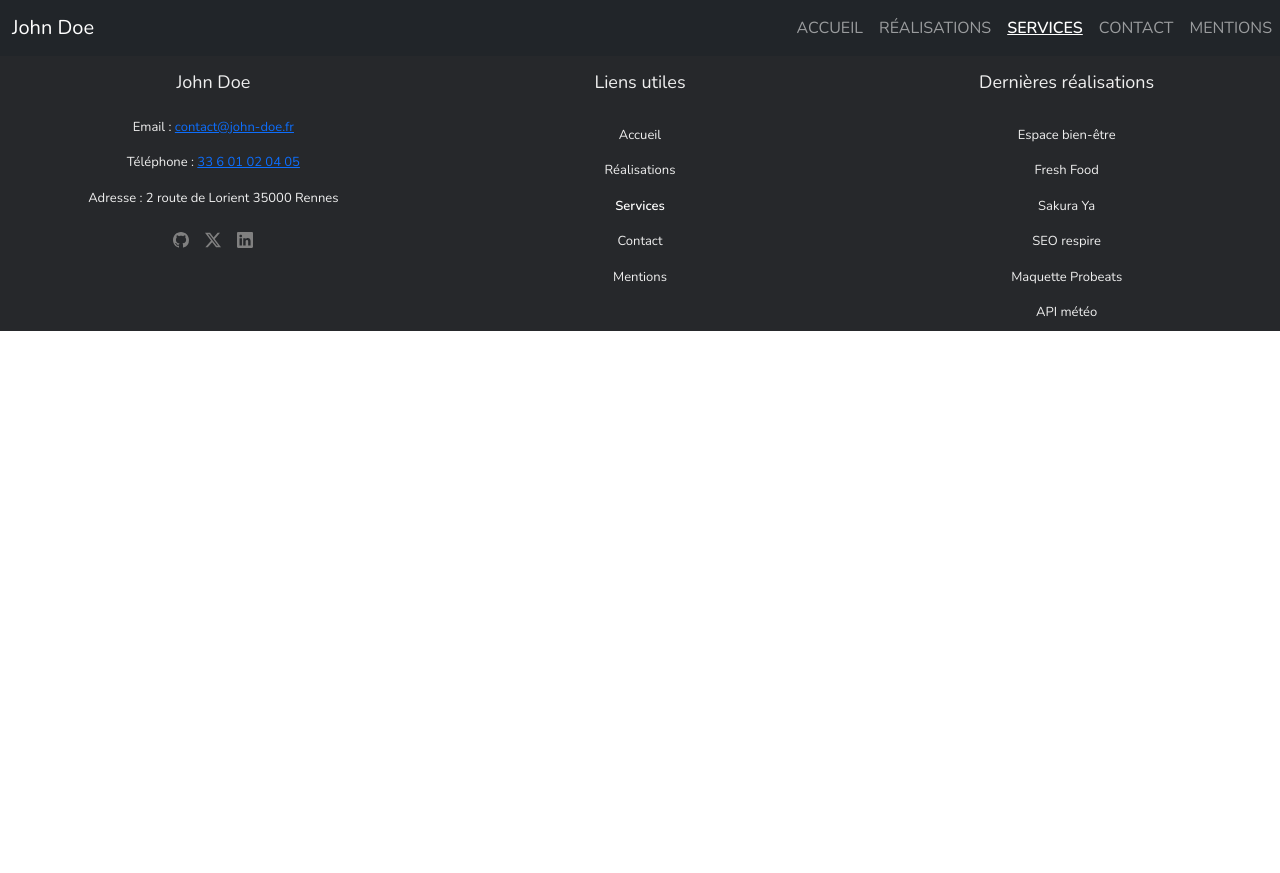
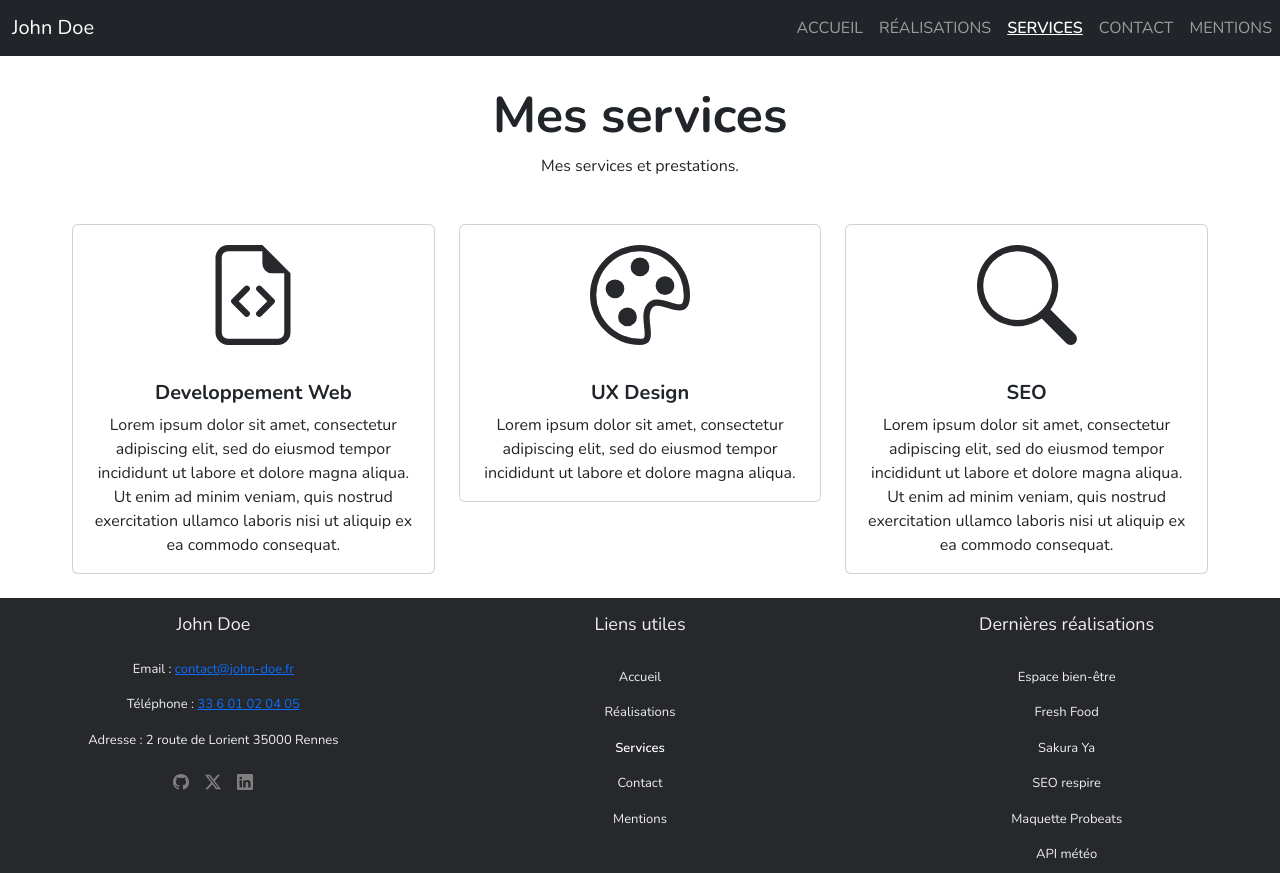
Before and after one commit to Adra-Awen/john-doe-portfolio, a React (Create React App) app: page /services in a window 1280 px wide. Before the commit the page ends 800 px from the top, so only its background shows below. Built offline with nearby package versions, Linux system fonts and the light colour scheme.

Commit message:
services pages with cards

```diff
--- a/src/App.js
+++ b/src/App.js
@@ -4,6 +4,7 @@ import Accueil from "./pages/accueil";
 import Navbar from "./composents/navbar"
 import Footer from "./composents/footer"
 import Realisations from './pages/realisations';
+import Services from './pages/services';
 
 
 function App() {
@@ -13,6 +14,7 @@ function App() {
       <Routes>
         <Route path="/" element={<Accueil />} />
         <Route path="/realisations" element={<Realisations />} />
+        <Route path="/services" element={<Services />} />
       </Routes>
       <Footer/>
     </>
--- a/src/index.css
+++ b/src/index.css
@@ -129,6 +129,10 @@ footer{
   text-align: center;
 }
 
+.card-title{
+  font-weight: 700;
+}
+
 .card:hover{
   background-color: #efefef;
   box-shadow:0 8px 20px rgba (0, 0, 0, 0.2) !important;
@@ -138,3 +142,12 @@ footer{
 .btn-primary:hover{
   filter:opacity(85%)
 }
+
+.card svg{
+  width: 100px;
+  height: 100px;
+  display: block;
+  margin: 20px auto;
+  color: rgb(38, 40, 43);
+
+}
--- a/src/pages/realisations.jsx
+++ b/src/pages/realisations.jsx
@@ -56,9 +56,9 @@ function Realisations(){
                     <div className="card" style={{width:"100%"}}>
                         <img src="/assets/images/coder.jpg" className="card-img-top" alt="image écran code informatique"/>
                         <div className="card-body">
-                            <h5 className="card-title">Sakura Ya</h5>
-                            <p className="card-text">Restaurant japonais.</p>
-                            <a href="https://www.lessakura.fr/" target="_blank" className="btn btn-primary">Voir le site</a>
+                            <h5 className="card-title">API météo</h5>
+                            <p className="card-text">Création d'une API.</p>
+                            <a href="hhttps://portail-api.meteofrance.fr/web/fr/api/DonneesPubliquesObservation" target="_blank" className="btn btn-primary">Voir le site</a>
                         </div>
                     </div>
                 </div>
--- a/src/pages/services.jsx
+++ b/src/pages/services.jsx
@@ -0,0 +1,56 @@
+import "../index.css"
+
+function Services(){
+    return(
+    <div className="services-page">
+        <h4 className="portfolio-title">Mes services</h4>
+        <p className="portfolio-text">Mes services et prestations.</p>
+
+
+        <div className="container-fluid">
+            <div className="row justify-content-center g-4 mx-5">
+                <div className="col col-12 col-md-6 col-lg-4 mb-4">
+                    <div className="card" style={{width:"100%"}}>
+                        <svg xmlns="http://www.w3.org/2000/svg" fill="currentColor" class="bi-services bi-file-earmark-code" viewBox="0 0 16 16">
+                            <path d="M14 4.5V14a2 2 0 0 1-2 2H4a2 2 0 0 1-2-2V2a2 2 0 0 1 2-2h5.5zm-3 0A1.5 1.5 0 0 1 9.5 3V1H4a1 1 0 0 0-1 1v12a1 1 0 0 0 1 1h8a1 1 0 0 0 1-1V4.5z"/>
+                            <path d="M8.646 6.646a.5.5 0 0 1 .708 0l2 2a.5.5 0 0 1 0 .708l-2 2a.5.5 0 0 1-.708-.708L10.293 9 8.646 7.354a.5.5 0 0 1 0-.708m-1.292 0a.5.5 0 0 0-.708 0l-2 2a.5.5 0 0 0 0 .708l2 2a.5.5 0 0 0 .708-.708L5.707 9l1.647-1.646a.5.5 0 0 0 0-.708"/>
+                        </svg>
+                        <div className="card-body">
+                                <h5 className="card-title">Developpement Web</h5>
+                                <p className="card-text">Lorem ipsum dolor sit amet, consectetur adipiscing elit, sed do eiusmod tempor incididunt ut labore et dolore magna aliqua. Ut enim ad minim veniam, quis nostrud exercitation ullamco laboris nisi ut aliquip ex ea commodo consequat.</p>
+                        </div>
+                    </div>
+                </div>
+
+                <div className="col col-12 col-md-6 col-lg-4 mb-4">
+                    <div className="card" style={{width:"100%"}}>
+                        <svg xmlns="http://www.w3.org/2000/svg" fill="currentColor" className="bi-services bi-palette" viewBox="0 0 16 16">
+                            <path d="M8 5a1.5 1.5 0 1 0 0-3 1.5 1.5 0 0 0 0 3m4 3a1.5 1.5 0 1 0 0-3 1.5 1.5 0 0 0 0 3M5.5 7a1.5 1.5 0 1 1-3 0 1.5 1.5 0 0 1 3 0m.5 6a1.5 1.5 0 1 0 0-3 1.5 1.5 0 0 0 0 3"/>
+                            <path d="M16 8c0 3.15-1.866 2.585-3.567 2.07C11.42 9.763 10.465 9.473 10 10c-.603.683-.475 1.819-.351 2.92C9.826 14.495 9.996 16 8 16a8 8 0 1 1 8-8m-8 7c.611 0 .654-.171.655-.176.078-.146.124-.464.07-1.119-.014-.168-.037-.37-.061-.591-.052-.464-.112-1.005-.118-1.462-.01-.707.083-1.61.704-2.314.369-.417.845-.578 1.272-.618.404-.038.812.026 1.16.104.343.077.702.186 1.025.284l.028.008c.346.105.658.199.953.266.653.148.904.083.991.024C14.717 9.38 15 9.161 15 8a7 7 0 1 0-7 7"/>
+                        </svg>
+                        <div className="card-body">
+                                <h5 className="card-title">UX Design</h5>
+                                <p className="card-text">Lorem ipsum dolor sit amet, consectetur adipiscing elit, sed do eiusmod tempor incididunt ut labore et dolore magna aliqua.</p>
+                        </div>
+                    </div>
+                </div>
+
+                <div className="col col-12 col-md-6 col-lg-4 mb-4">
+                    <div className="card" style={{width:"100%"}}>
+                        <svg xmlns="http://www.w3.org/2000/svg" fill="currentColor" className="bi-services bi-search" viewBox="0 0 16 16">
+                            <path d="M11.742 10.344a6.5 6.5 0 1 0-1.397 1.398h-.001q.044.06.098.115l3.85 3.85a1 1 0 0 0 1.415-1.414l-3.85-3.85a1 1 0 0 0-.115-.1zM12 6.5a5.5 5.5 0 1 1-11 0 5.5 5.5 0 0 1 11 0"/>
+                        </svg>
+                        <div className="card-body">
+                                <h5 className="card-title">SEO</h5>
+                                <p className="card-text">Lorem ipsum dolor sit amet, consectetur adipiscing elit, sed do eiusmod tempor incididunt ut labore et dolore magna aliqua. Ut enim ad minim veniam, quis nostrud exercitation ullamco laboris nisi ut aliquip ex ea commodo consequat.</p>
+                        </div>
+                    </div>
+                </div>
+            </div>
+
+        </div>
+    </div>
+    )
+}
+
+export default Services
```
